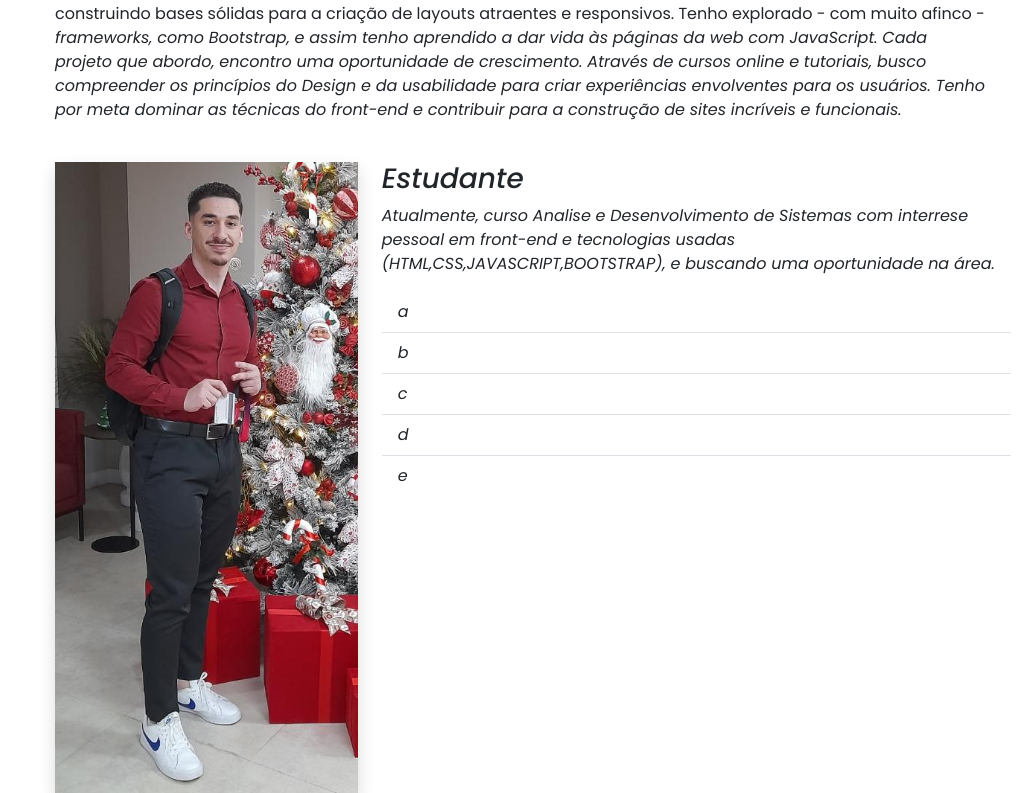
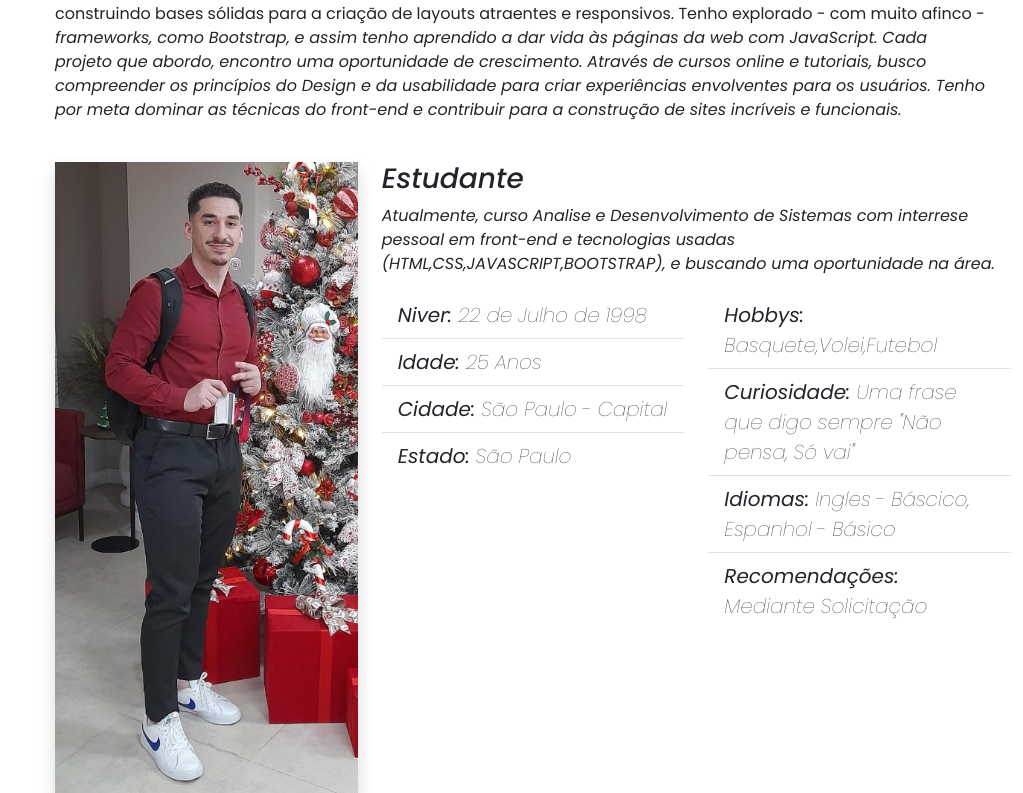
Before and after one commit to LucasPiag/Portifolio, a Python web app: template templates/index.html in a window 1280 px wide. Shown: the part 956-1749 px from the top of the page, without its empty margins (257-1280 px from the left). Run offline with Jinja, Linux system fonts and the light colour scheme; the template is opened without the code that fills it, so the values that code supplies are empty; some libraries are stand-ins or nearby versions.

Commit message:
Informações sobre mim

```diff
--- a/templates/index.html
+++ b/templates/index.html
@@ -104,16 +104,46 @@
                 <div class="col-md-8">
                     <h3>Estudante</h3>
                     <p>
-                        Atualmente, curso Analise e Desenvolvimento de Sistemas com interrese pessoal em front-end e tecnologias usadas <i>(HTML,CSS,JAVASCRIPT,BOOTSTRAP)</i>, e buscando uma oportunidade na área.
+                        Atualmente, curso Analise e Desenvolvimento de Sistemas com interrese pessoal em <i>front-end<i> e tecnologias usadas <i>(HTML,CSS,JAVASCRIPT,BOOTSTRAP)</i>, e buscando uma oportunidade na área.
                     </p>
 
-                    <ul class="list-group list-group-flush">
-                        <li class="list-group-item">a</li>
-                        <li class="list-group-item">b</li>
-                        <li class="list-group-item">c</li>
-                        <li class="list-group-item">d</li>
-                        <li class="list-group-item">e</li>
-                    </ul>
+                    <div class="row">
+
+                        <div class="col-md-6">
+                            <ul class="list-group list-group-flush fs-5">
+                                <li class="list-group-item">
+                                    Niver: <span class="fw-lighter">22 de Julho de 1998</span>
+                                </li>
+                                <li class="list-group-item">
+                                    Idade: <span class="fw-lighter">25 Anos</span>
+                                </li>
+                                <li class="list-group-item">
+                                    Cidade: <span class="fw-lighter">São Paulo - Capital</span>
+                                </li>
+                                <li class="list-group-item">
+                                    Estado: <span class="fw-lighter">São Paulo</span>
+                                </li>
+                            </ul>
+                        </div>
+                        <div class="col-md-6">
+                            <ul class="list-group list-group-flush fs-5">
+                                <li class="list-group-item">
+                                    Hobbys: <span class="fw-lighter">Basquete,Volei,Futebol</span>
+                                </li>
+                                <li class="list-group-item">
+                                    Curiosidade: <span class="fw-lighter">Uma frase que digo sempre "Não pensa, Só vai"</span>
+                                </li>
+                                <li class="list-group-item">
+                                    Idiomas: <span class="fw-lighter">Ingles - Báscico, Espanhol - Básico</span>
+                                </li>
+                                <li class="list-group-item">
+                                    Recomendações: <span class="fw-lighter">Mediante Solicitação</span>
+                                </li>
+                            </ul>
+                        </div>
+
+                    </div>
+
 
                 </div>
 
```
